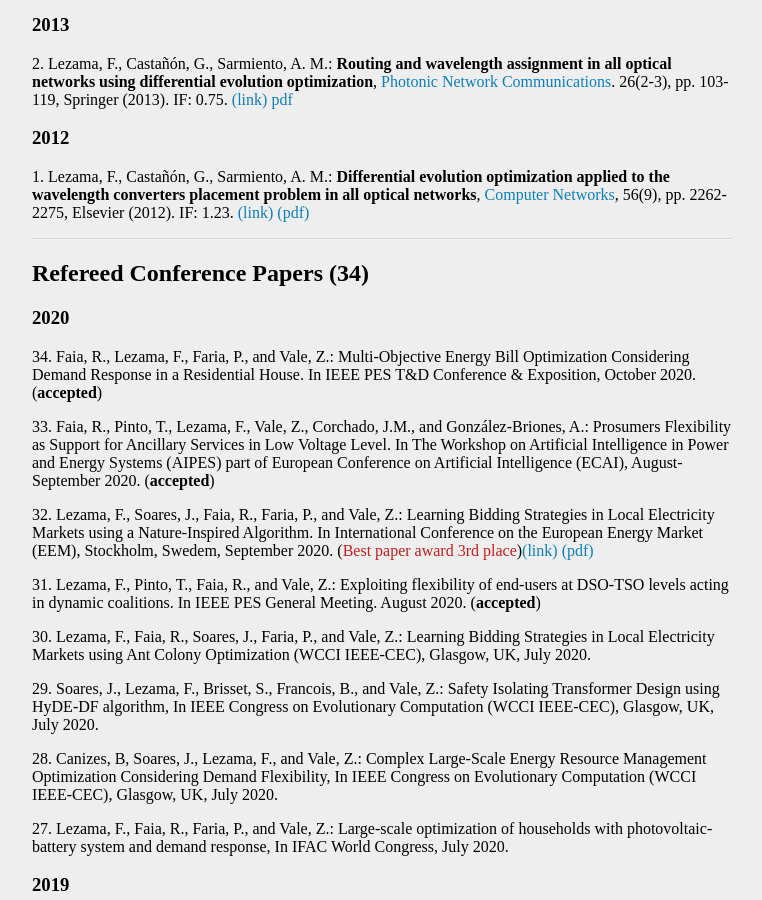
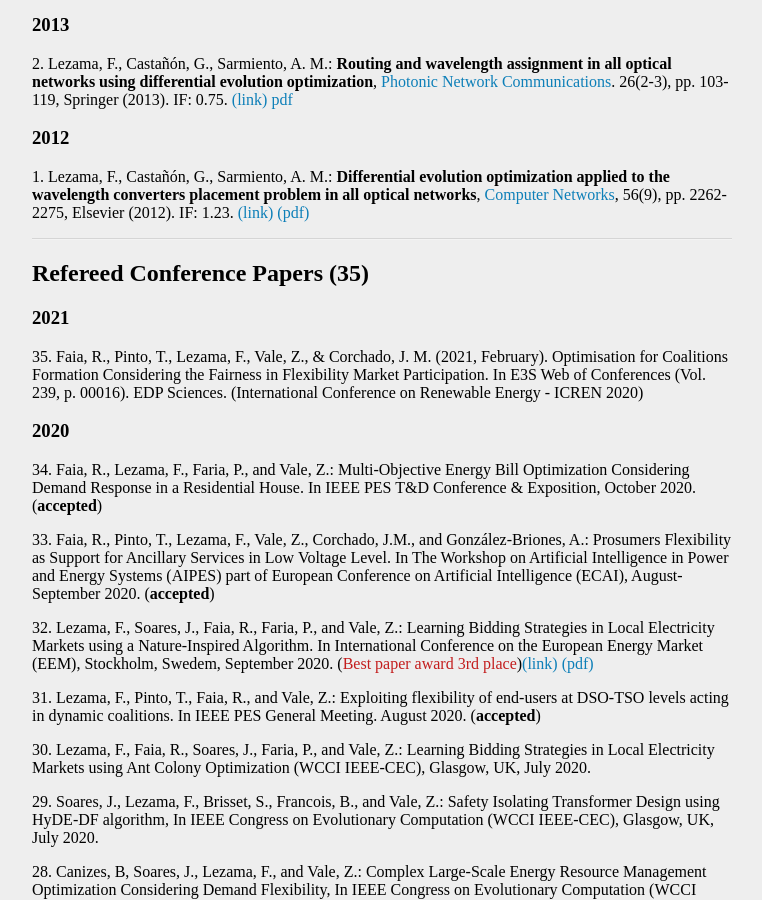
Before and after one commit to fernandolezama/fernandolezama.github.io, a Jekyll site: the page built from publication.md, in a window 1280 px wide and 900 px high, scrolled down 1843 px. Shown: the whole window, without its empty margins (258-1020 px from the left). Built offline with Jekyll 4.4.1, drawn with Linux system fonts in a browser that asks for light colours.

Commit message:
Update publication.md

```diff
--- a/publication.md
+++ b/publication.md
@@ -71,7 +71,11 @@ Please also see [Google Scholar](https://scholar.google.com/citations?user=LIpiL
 
 ---
 
-## Refereed Conference Papers (34)
+## Refereed Conference Papers (35)
+
+### 2021
+
+35\. Faia, R., Pinto, T., Lezama, F., Vale, Z., & Corchado, J. M. (2021, February). Optimisation for Coalitions Formation Considering the Fairness in Flexibility Market Participation. In E3S Web of Conferences (Vol. 239, p. 00016). EDP Sciences. (International Conference on Renewable Energy - ICREN 2020)
 
 ### 2020
 
```
